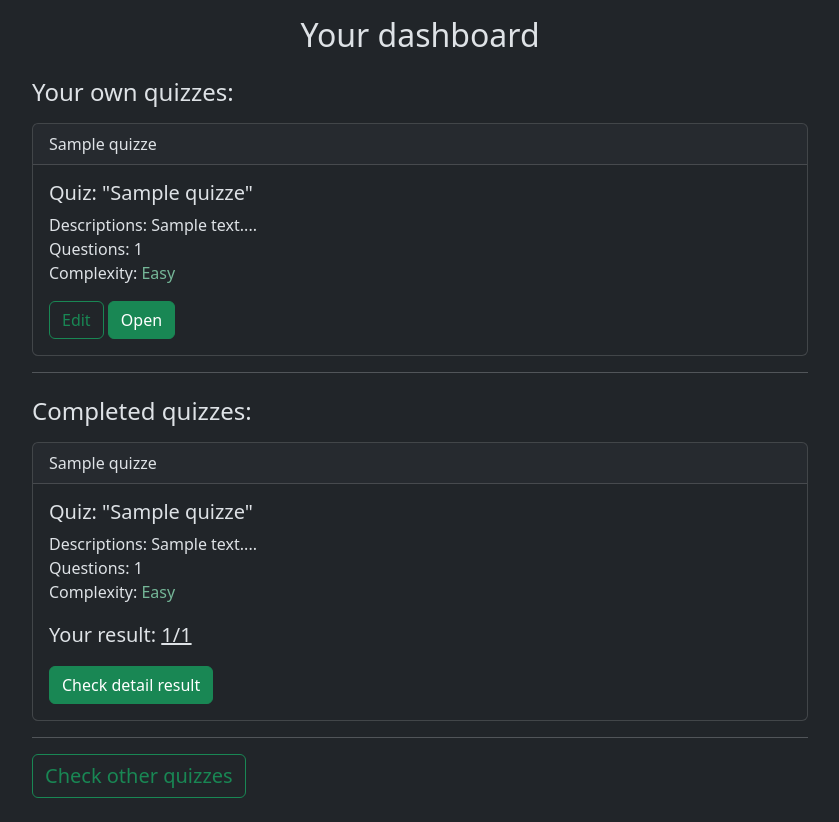
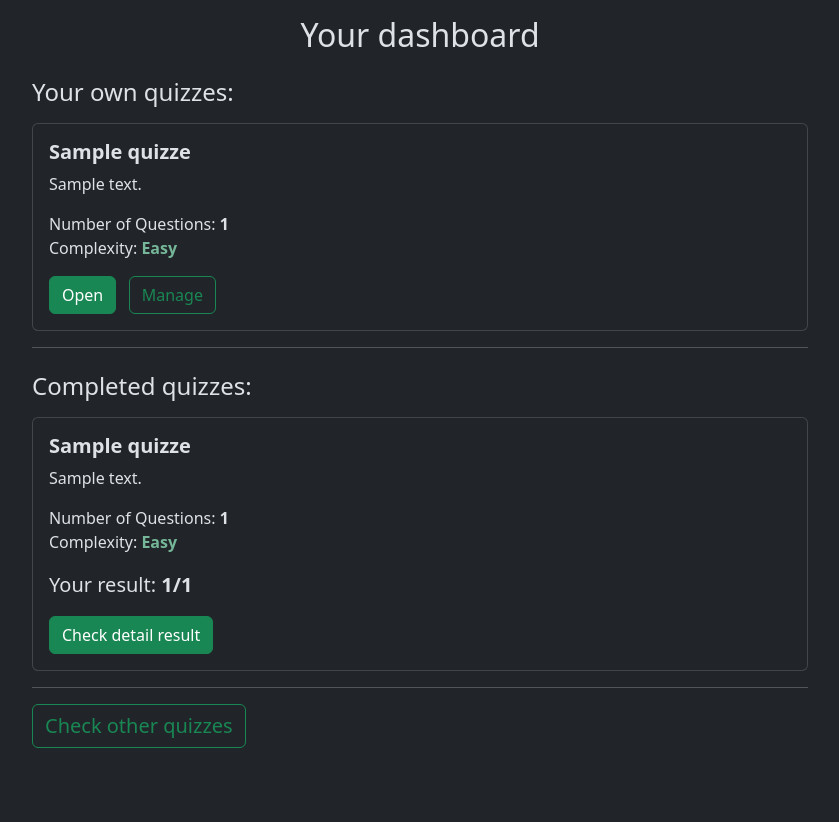
Before and after one commit to vitaliypopel/django-quiz, a Django app: page /dashboard/ in a window 1280 px wide. Shown: the part 56-878 px from the top of the page, without its empty margins (220-1059 px from the left). After the commit the page ends 804 px from the top, so only its background shows below. Run offline with Django 5.2, Linux system fonts and the light colour scheme; a user stored in the database is signed in; tables that the repository leaves empty hold one stand-in row (values such as "Sample post").

Commit message:
Improved view of templates and added added new url manage_quiz

```diff
--- a/project/quiz/templates/quiz/dashboard.html
+++ b/project/quiz/templates/quiz/dashboard.html
@@ -10,15 +10,14 @@
     {% if authored_quizzes %}
         {% for authored_quiz in authored_quizzes %}
             <div class="card mt-3 mb-3">
-                <div class="card-header">{{ authored_quiz }}</div>
                 <div class="card-body">
-                    <h5 class="card-title">Quiz: "{{ authored_quiz }}"</h5>
-                    <p class="card-text mb-0">
-                        Descriptions: {{ authored_quiz.descriptions|truncatewords:50 }}...
+                    <h5 class="card-title fw-bold">{{ authored_quiz }}</h5>
+                    <p class="card-text">{{ authored_quiz.descriptions|slice:":50" }}{% if authored_quiz.descriptions|length >= 50 %}...{% endif %}</p>
+                    <p class="card-text mb-0">Number of Questions:
+                        <span class="fw-bold">{{ authored_quiz.question_set.all|length }}</span>
                     </p>
-                    <p class="card-text mb-0">Questions: {{ authored_quiz.question_set.all|length }}</p>
                     <p class="card-text">
-                        Complexity: <span class="
+                        Complexity: <span class="fw-bold
                         {% if authored_quiz.complexity == 1 %}
                             text-success-emphasis
                         {% elif authored_quiz.complexity == 2 %}
@@ -27,11 +26,13 @@
                             text-danger-emphasis
                         {% endif %}">{{ authored_quiz.get_complexity_display }}</span>
                     </p>
-                    <a href="{% url 'quiz:edit_quiz' authored_quiz.url_title %}" class="btn btn-outline-{{ color_theme }}">
-                        Edit
-                    </a>
                     <a href="{% url 'quiz:quiz' authored_quiz.url_title %}" class="btn btn-{{ color_theme }}">
                         Open
+                    </a>
+                    &nbsp;
+                    <a href="{% url 'quiz:manage_quiz' authored_quiz.url_title %}"
+                       class="btn btn-outline-{{ color_theme }}">
+                        Manage
                     </a>
                 </div>
             </div>
@@ -47,15 +48,14 @@
         <h4 class="mt-4 mb-3">Continue completing:</h4>
         {% for not_completed_quiz in not_completed_quizzes %}
             <div class="card mt-3 mb-3">
-                <div class="card-header">{{ not_completed_quiz.quiz }}</div>
                 <div class="card-body">
-                    <h5 class="card-title">Quiz: "{{ not_completed_quiz.quiz }}"</h5>
-                    <p class="card-text mb-0">
-                        Descriptions: {{ not_completed_quiz.quiz.descriptions|truncatewords:50 }}...
+                    <h5 class="card-title fw-bold">{{ not_completed_quiz.quiz }}</h5>
+                    <p class="card-text">{{ not_completed_quiz.quiz.descriptions|slice:":50" }}{% if not_completed_quiz.quiz.descriptions|length >= 50 %}...{% endif %}</p>
+                    <p class="card-text mb-0">Number of Questions:
+                        <span class="fw-bold">{{ not_completed_quiz.quiz.question_set.all|length }}</span>
                     </p>
-                    <p class="card-text mb-0">Questions: {{ not_completed_quiz.quiz.question_set.all|length }}</p>
                     <p class="card-text">
-                        Complexity: <span class="
+                        Complexity: <span class="fw-bold
                         {% if not_completed_quiz.quiz.complexity == 1 %}
                             text-success-emphasis
                         {% elif not_completed_quiz.quiz.complexity == 2 %}
@@ -76,15 +76,14 @@
     {% if completed_quizzes %}
         {% for completed_quiz in completed_quizzes %}
             <div class="card mt-3 mb-3">
-                <div class="card-header">{{ completed_quiz.quiz }}</div>
                 <div class="card-body">
-                    <h5 class="card-title">Quiz: "{{ completed_quiz.quiz }}"</h5>
-                    <p class="card-text mb-0">
-                        Descriptions: {{ completed_quiz.quiz.descriptions|truncatewords:50 }}...
+                    <h5 class="card-title fw-bold">{{ completed_quiz.quiz }}</h5>
+                    <p class="card-text">{{ completed_quiz.quiz.descriptions|slice:":50" }}{% if completed_quiz.quiz.descriptions|length >= 50 %}...{% endif %}</p>
+                    <p class="card-text mb-0">Number of Questions:
+                        <span class="fw-bold">{{ completed_quiz.quiz.question_set.all|length }}</span>
                     </p>
-                    <p class="card-text mb-0">Questions: {{ completed_quiz.quiz.question_set.all|length }}</p>
                     <p class="card-text">
-                        Complexity: <span class="
+                        Complexity: <span class="fw-bold
                         {% if completed_quiz.quiz.complexity == 1 %}
                             text-success-emphasis
                         {% elif completed_quiz.quiz.complexity == 2 %}
@@ -94,7 +93,7 @@
                         {% endif %}">{{ completed_quiz.quiz.get_complexity_display }}</span>
                     </p>
                     <p class="card-text fs-5">
-                        Your result: <u>{{ completed_quiz.result }}/{{ completed_quiz.quiz.question_set.all|length }}</u>
+                        Your result: <b>{{ completed_quiz.result }}/{{ completed_quiz.quiz.question_set.all|length }}</b>
                     </p>
                     <a href="{% url 'quiz:result' completed_quiz.quiz.url_title %}" class="btn btn-{{ color_theme }}">
                         Check detail result
--- a/project/quiz/templates/quiz/result.html
+++ b/project/quiz/templates/quiz/result.html
@@ -36,5 +36,5 @@
         </ul>
     {% endfor %}
     <hr>
-    <h4>Your result: <u>{{ completed_quiz.result }}/{{ answers|length }}</u></h4>
+    <h4>Your result: <b>{{ completed_quiz.result }}/{{ answers|length }}</b></h4>
 {% endblock %}
--- a/project/quiz/urls.py
+++ b/project/quiz/urls.py
@@ -16,9 +16,9 @@ urlpatterns = [
     path('quizzes/create/',
          login_required(TemplateView.as_view(template_name='quiz/create_quiz.html')),
          name='create_quiz'),
-    path('quizzes/<slug:quiz_title>/edit/',
-         login_required(TemplateView.as_view(template_name='quiz/edit_quiz.html')),
-         name='edit_quiz'),
+    path('quizzes/<slug:quiz_title>/manage/',
+         login_required(TemplateView.as_view(template_name='quiz/manage_quiz.html')),
+         name='manage_quiz'),
     path('dashboard/',
          views.DashboardView.as_view(), name='dashboard'),
     path('settings/',
--- a/project/quiz/views.py
+++ b/project/quiz/views.py
@@ -253,11 +253,16 @@ class DashboardView(TemplateView):
     def get_context_data(self, **kwargs):
         context_data = super().get_context_data()
 
+        context_data['authored_quizzes'] = Quiz.objects.filter(
+            author=self.request.user,
+        )
+        context_data['not_completed_quizzes'] = CompletedQuiz.objects.filter(
+            user=self.request.user,
+            is_completed=False,
+        )
         context_data['completed_quizzes'] = CompletedQuiz.objects.filter(
             user=self.request.user,
-        )
-        context_data['authored_quizzes'] = Quiz.objects.filter(
-            author=self.request.user,
+            is_completed=True,
         )
 
         return context_data
```
Also changed, not shown: project/quiz/templates/quiz/manage_quiz.html (added, +9 -0 lines), project/quiz/templates/quiz/quiz.html (+26 -10 lines), project/quiz/templates/quiz/quizzes.html (+10 -7 lines).
